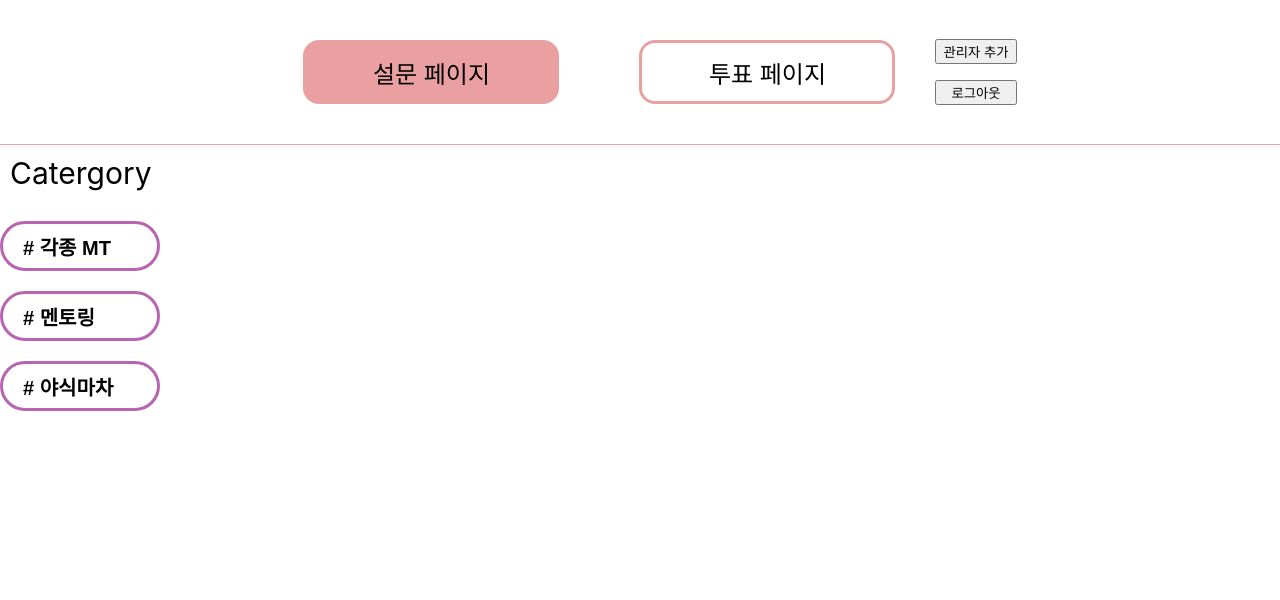
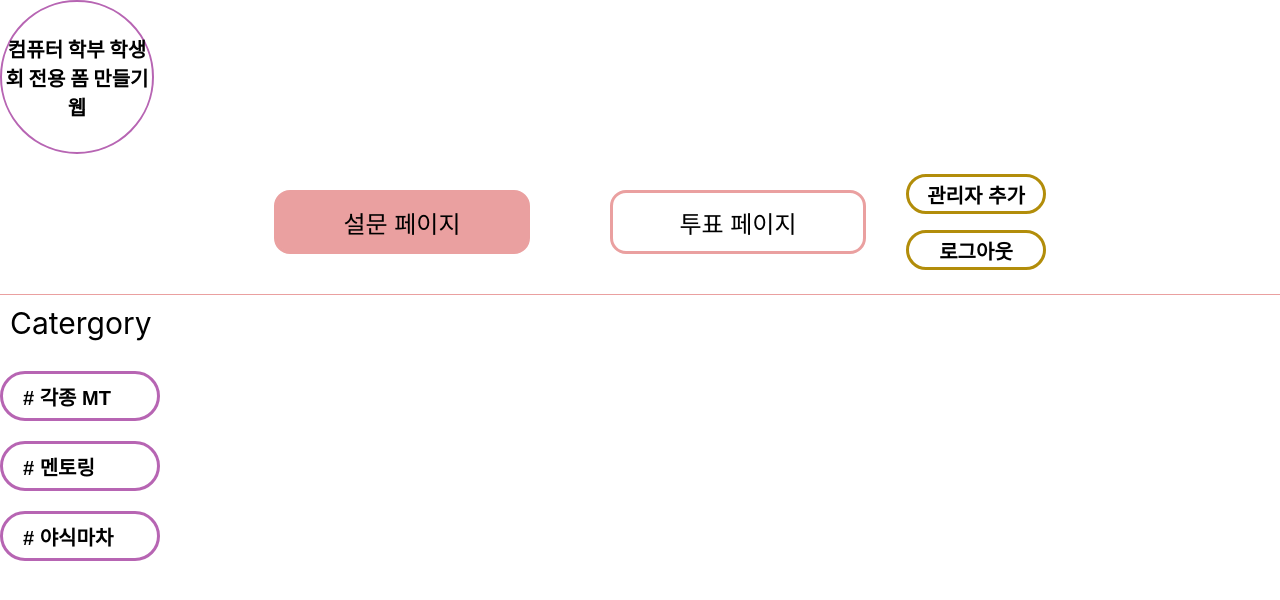
Before and after one commit to Youngini/GoWeb, a React (Create React App) app in the folder frontend/crazyform/: page /AdminSurvey in a window 1280 px wide. Shown: the top 600 px of the page. Built offline with nearby package versions, Linux system fonts and the light colour scheme.

Commit message:
feat : Logo 컴포넌트 추가 및 css 요소 변경

```diff
--- a/frontend/crazyform/src/components/AdminTopNavBar.js
+++ b/frontend/crazyform/src/components/AdminTopNavBar.js
@@ -1,7 +1,7 @@
 import React, { useState } from 'react';
 import { useLocation } from 'react-router-dom';
 import { useNavigate } from 'react-router-dom';
-
+import './style/AdminTopNavBar.css'
 const AdminTopNavbar = () => {
 
     const location = useLocation();
@@ -101,7 +101,7 @@ const AdminTopNavbar = () => {
                         display : 'flex',
                         flexDirection : 'column',
                     }}>
-                        <button
+                        <button className='addAdmin'
                             style={{
                                 marginBottom : '2vh'
                             }}
@@ -167,7 +167,7 @@ const AdminTopNavbar = () => {
                                 zIndex: 999
                             }} onClick={closeSignUpModal}></div>
                         )}
-                        <button
+                        <button className='logout'
                             onClick={goToHome}>
                             로그아웃
                         </button>
--- /dev/null
+++ b/frontend/crazyform/src/components/logo.js
@@ -0,0 +1,14 @@
+import React from 'react'
+import './style/Logo.css'
+export default function Logo() {
+  return (
+    <div className='logo'>
+        <div className='front'>
+            <img src="/images/CSE_Logo small.png" alt='로고 이미지'/>
+        </div>
+        <div className='back'>
+            <div>컴퓨터 학부 학생회 전용 폼 만들기 웹</div>
+        </div>
+    </div>
+  )
+}
--- /dev/null
+++ b/frontend/crazyform/src/components/style/AdminTopNavBar.css
@@ -0,0 +1,17 @@
+.addAdmin,
+.logout{
+    width : 140px;
+    height : 40px;
+    border: 3px solid #B28D0A;
+    font-size : 20px;
+    font-weight : bold;
+    border-radius : 30px;
+    background-color: white;
+    transition: .5s;
+}
+
+.addAdmin:hover,
+.logout:hover{
+    background-color: #B28D0A;
+    color : white;
+}
--- /dev/null
+++ b/frontend/crazyform/src/components/style/Logo.css
@@ -0,0 +1,38 @@
+.logo {
+    width : 150px;
+    height : 150px;
+    perspective: 400px;
+}
+
+.logo .front,
+.logo .back {
+    /* border : 2px solid black; */
+    width: inherit; /* inherit : 부모 요소 값 상속 받기 */
+    height: inherit;
+    position: absolute; /* position 은 앞/뒷면 을 겹치기 위한 의도 */
+    transition: 1s;
+    backface-visibility: hidden; /* 뒷면일 때, 뒷면은 숨기기 속성  */
+}
+
+.logo .front {
+    transform: rotateY(0deg); /* 명시적으로 hover 전 0도 (앞면) */
+}
+
+.logo:hover .front {
+    transform: rotateY(180deg); /* hover 시 뒷면(backface) */
+}
+
+.logo .back {
+    transform: rotateY(-180deg); /* 처음에 뒷면(backface) = 숨겨져 있음 */
+    font-size : 20px;
+    text-align: center;
+    font-weight: 700;
+    display :flex;
+    align-items: center;
+    border : 2px solid #B765B3;
+    border-radius: 50%;
+}
+
+.logo:hover .back {
+    transform: rotateY(0deg); /* hover 시 앞면 보여주기 */
+}
--- a/frontend/crazyform/src/pages/AdminSurveyPage.js
+++ b/frontend/crazyform/src/pages/AdminSurveyPage.js
@@ -1,9 +1,10 @@
 import AdminTopNavbar from "../components/AdminTopNavBar";
 import CategoryList from '../components/CategoryList'
-
+import Logo from "../components/logo";
 const AdminSurveyPage = () => {
     return(
         <div>
+            <Logo />
             <AdminTopNavbar />
             <CategoryList></CategoryList>
         </div>
```
Also changed, not shown: frontend/crazyform/public/images/CSE_Logo small.png (added).
